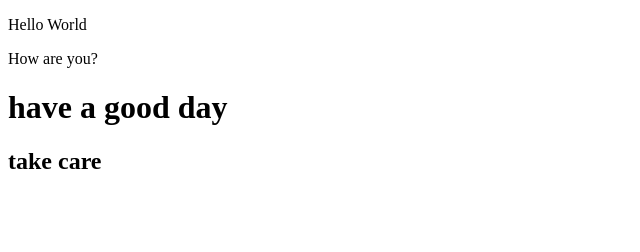
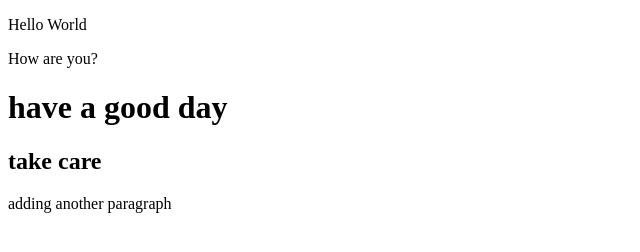
Before and after one commit to amanisharieff/HelloWorld, a plain HTML site: page index.html in a window 1280 px wide. Shown: the whole page, without its empty margins (0-640 px from the left). Drawn offline with Linux system fonts and the light colour scheme.

Commit message:
added another paragraph

```diff
--- a/index.html
+++ b/index.html
@@ -8,5 +8,8 @@
 	<p>How are you?</p>
 	<h1>have a good day </h1>
 	<h2>take care</h2>
+	<p>
+	 adding another paragraph
+	</p>
 </body>
 </html>
```
